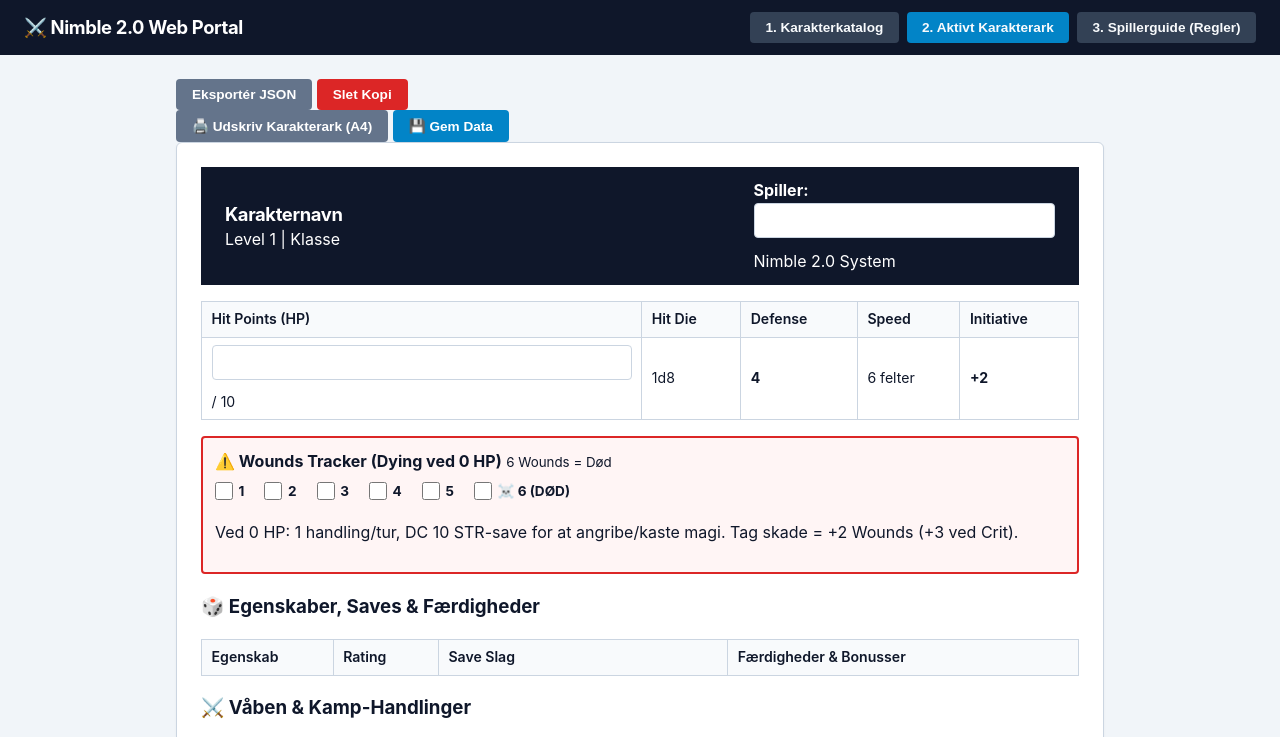
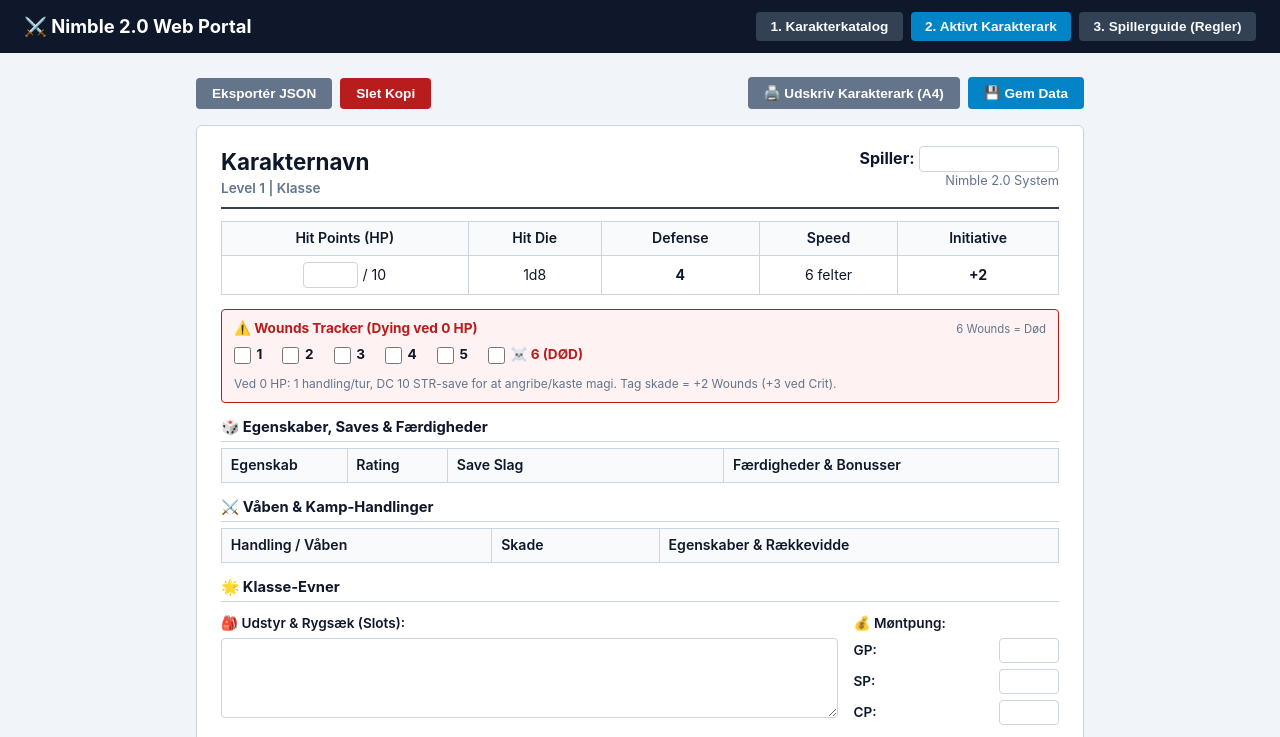
Before and after one commit to henriknielsen1/Nimble, a plain HTML site: page index.html in a window 1280 px wide. Both pictures are taken after a click on the button "2. Aktivt Karakterark". Shown: the top 737 px of the page. Drawn offline with Linux system fonts and the light colour scheme.

Commit message:
Update CSS variables and styles for improved design

```diff
--- a/style.css
+++ b/style.css
@@ -2,16 +2,19 @@
   --bg-app: #f1f5f9;
   --surface: #ffffff;
   --border: #cbd5e1;
-  --border-strong: #475569;
+  --border-strong: #334155;
   --text-main: #0f172a;
   --text-muted: #64748b;
   --primary: #0284c7;
   --primary-hover: #0369a1;
-  --danger: #dc2626;
-  --accent-tint: #f8fafc;
+  --danger: #b91c1c;
+  --accent: #f8fafc;
 }
 
-* { box-sizing: border-box; }
+* {
+  box-sizing: border-box;
+}
+
 body {
   font-family: -apple-system, BlinkMacSystemFont, "Segoe UI", Roboto, Helvetica, Arial, sans-serif;
   margin: 0;
@@ -21,7 +24,7 @@ body {
   line-height: 1.45;
 }
 
-header {
+header.no-print {
   background: #0f172a;
   color: white;
   padding: 0.75rem 1.5rem;
@@ -32,22 +35,35 @@ header {
   top: 0;
   z-index: 100;
 }
-header h1 { margin: 0; font-size: 1.15rem; font-weight: 700; letter-spacing: -0.02em; }
-.nav-tabs { display: flex; gap: 0.5rem; }
+
+header.no-print h1 {
+  margin: 0;
+  font-size: 1.15rem;
+  font-weight: 700;
+}
+
+.nav-tabs {
+  display: flex;
+  gap: 0.5rem;
+}
+
 .nav-btn {
   background: #334155;
   color: #f8fafc;
-  border: 1px solid transparent;
+  border: none;
   padding: 0.45rem 0.9rem;
   border-radius: 4px;
   cursor: pointer;
   font-size: 0.85rem;
   font-weight: 600;
 }
-.nav-btn.active { background: var(--primary); }
+
+.nav-btn.active {
+  background: var(--primary);
+}
 
 .container {
-  max-width: 960px;
+  max-width: 920px;
   margin: 1.5rem auto;
   padding: 0 1rem;
 }
@@ -56,22 +72,63 @@ header h1 { margin: 0; font-size: 1.15rem; font-weight: 700; letter-spacing: -0.
   background: var(--surface);
   border: 1px solid var(--border);
   border-radius: 6px;
-  padding: 1.5rem;
+  padding: 1.25rem 1.5rem;
   margin-bottom: 1.5rem;
   box-shadow: 0 1px 3px rgba(0,0,0,0.04);
 }
 
-label { font-weight: 600; font-size: 0.85rem; display: block; margin-bottom: 0.25rem; }
-input[type="text"], input[type="number"], select, textarea {
+.action-bar {
+  display: flex;
+  justify-content: space-between;
+  align-items: center;
+  margin-bottom: 1rem;
+}
+
+.button-group {
+  display: flex;
+  gap: 0.5rem;
+}
+
+label {
+  font-weight: 600;
+  font-size: 0.85rem;
+  display: block;
+  margin-bottom: 0.25rem;
+}
+
+input[type="text"],
+input[type="number"],
+select,
+textarea {
   width: 100%;
-  padding: 0.5rem;
+  padding: 0.45rem 0.6rem;
   border: 1px solid var(--border);
   border-radius: 4px;
   font-size: 0.9rem;
   margin-bottom: 0.75rem;
   font-family: inherit;
 }
-textarea { resize: vertical; min-height: 80px; }
+
+textarea {
+  resize: vertical;
+  min-height: 80px;
+}
+
+.inline-input {
+  width: 140px !important;
+  display: inline-block !important;
+  margin-bottom: 0 !important;
+  padding: 0.2rem 0.4rem !important;
+}
+
+.hp-input {
+  width: 55px !important;
+  display: inline-block !important;
+  text-align: center;
+  font-weight: bold;
+  margin-bottom: 0 !important;
+  padding: 0.2rem 0.3rem !important;
+}
 
 .btn {
   background: var(--primary);
@@ -83,54 +140,269 @@ textarea { resize: vertical; min-height: 80px; }
   font-weight: 600;
   font-size: 0.85rem;
 }
+
 .btn:hover { background: var(--primary-hover); }
 .btn-secondary { background: #64748b; }
 .btn-secondary:hover { background: #475569; }
 .btn-danger { background: var(--danger); }
+.btn-danger:hover { background: #991b1b; }
 
-table { width: 100%; border-collapse: collapse; margin-bottom: 1rem; font-size: 0.88rem; }
-th, td { border: 1px solid var(--border); padding: 0.45rem 0.6rem; text-align: left; }
-th { background: var(--accent-tint); font-weight: 600; }
+.data-table {
+  width: 100%;
+  border-collapse: collapse;
+  margin-bottom: 0.85rem;
+  font-size: 0.88rem;
+}
+
+.data-table th,
+.data-table td {
+  border: 1px solid var(--border);
+  padding: 0.4rem 0.55rem;
+  text-align: left;
+}
+
+.data-table th {
+  background: var(--accent);
+  font-weight: 600;
+}
+
+.text-center th,
+.text-center td {
+  text-align: center;
+}
+
+.text-muted { color: var(--text-muted); }
+.text-small { font-size: 0.8rem; }
+
+.sheet-header {
+  display: flex;
+  justify-content: space-between;
+  border-bottom: 2px solid var(--border-strong);
+  padding-bottom: 0.5rem;
+  margin-bottom: 0.5rem;
+}
+
+.sheet-header h1 {
+  margin: 0;
+  font-size: 1.4rem;
+}
+
+.sheet-meta {
+  color: var(--text-muted);
+  font-weight: 600;
+  font-size: 0.85rem;
+}
+
+.sheet-player-info {
+  text-align: right;
+}
+
+.sheet-quote {
+  font-style: italic;
+  font-size: 0.85rem;
+  margin: 0 0 0.75rem 0;
+  color: #334155;
+}
 
 .wounds-container {
-  border: 2px solid var(--danger);
+  border: 1.5px solid var(--danger);
   border-radius: 4px;
-  padding: 0.75rem;
-  margin-bottom: 1rem;
-  background: #fff5f5;
+  padding: 0.6rem 0.75rem;
+  margin-bottom: 0.85rem;
+  background: #fef2f2;
 }
-.wounds-boxes { display: flex; gap: 1.25rem; align-items: center; margin: 0.5rem 0; }
-.wound-box { display: flex; align-items: center; gap: 0.35rem; font-weight: 700; cursor: pointer; }
-.wound-box input { width: 18px; height: 18px; margin: 0; cursor: pointer; }
 
-/* PRINT SPECIFICS - A4 OPTIMERING */
+.wounds-header {
+  display: flex;
+  justify-content: space-between;
+  align-items: center;
+  color: var(--danger);
+  font-size: 0.85rem;
+}
+
+.wounds-boxes {
+  display: flex;
+  gap: 1.25rem;
+  align-items: center;
+  margin: 0.4rem 0;
+}
+
+.wound-box {
+  display: flex;
+  align-items: center;
+  gap: 0.35rem;
+  font-weight: 700;
+  cursor: pointer;
+}
+
+.wound-box input {
+  width: 17px;
+  height: 17px;
+  margin: 0;
+  cursor: pointer;
+}
+
+.wound-dead {
+  color: var(--danger);
+}
+
+.wounds-note {
+  font-size: 0.75rem;
+  color: var(--text-muted);
+  margin: 0;
+}
+
+.section-title {
+  margin: 0.75rem 0 0.35rem 0;
+  font-size: 0.92rem;
+  border-bottom: 1px solid var(--border);
+  padding-bottom: 0.2rem;
+}
+
+.features-list {
+  font-size: 0.84rem;
+  margin-bottom: 0.75rem;
+}
+
+.feature-item {
+  margin-bottom: 0.35rem;
+}
+
+.gear-currency-wrapper {
+  display: flex;
+  gap: 1rem;
+  margin-bottom: 0.75rem;
+}
+
+.gear-col { flex: 3; }
+.currency-col { flex: 1; }
+
+.currency-inputs {
+  display: flex;
+  flex-direction: column;
+  gap: 0.35rem;
+}
+
+.currency-inputs div {
+  display: flex;
+  align-items: center;
+  justify-content: space-between;
+  font-size: 0.85rem;
+  font-weight: 600;
+}
+
+.currency-inputs input {
+  width: 60px;
+  margin-bottom: 0;
+  padding: 0.2rem 0.4rem;
+}
+
+.rules-main-title {
+  margin-top: 0;
+  font-size: 1.35rem;
+  border-bottom: 2px solid var(--border-strong);
+  padding-bottom: 0.5rem;
+}
+
+.rules-box {
+  background: var(--accent);
+  border-left: 3px solid var(--primary);
+  padding: 0.5rem 0.75rem;
+  margin: 0.5rem 0;
+  font-size: 0.85rem;
+}
+
+/* Print Mirror skjult på skærm */
+.print-mirror {
+  display: none;
+}
+
+/* ===================================================
+   A4 PRINT STYLESHEET
+   =================================================== */
 @page {
   size: A4 portrait;
-  margin: 10mm;
+  margin: 8mm 10mm;
 }
 
 @media print {
-  body { background: white !important; color: black !important; font-size: 9.5pt; }
-  header, .no-print { display: none !important; }
-  .container { max-width: 100% !important; margin: 0 !important; padding: 0 !important; }
+  body {
+    background: white !important;
+    color: black !important;
+    font-size: 9pt;
+  }
+
+  .no-print {
+    display: none !important;
+  }
+
+  .container {
+    max-width: 100% !important;
+    margin: 0 !important;
+    padding: 0 !important;
+  }
+
   .panel {
-    border: 1px solid #64748b !important;
+    border: 1px solid #475569 !important;
     box-shadow: none !important;
-    padding: 0 !important;
+    padding: 0.8rem !important;
     margin-bottom: 0 !important;
   }
-  .print-page { page-break-after: always; break-after: page; }
-  .print-page:last-child { page-break-after: auto; }
-  .avoid-break { page-break-inside: avoid; break-inside: avoid; }
 
-  input, textarea {
+  .print-page {
+    page-break-after: always;
+    break-after: page;
+  }
+
+  .print-page:last-child {
+    page-break-after: auto;
+  }
+
+  .avoid-break {
+    page-break-inside: avoid;
+    break-inside: avoid;
+  }
+
+  /* Skjul browser controls under print */
+  .screen-only {
+    display: none !important;
+  }
+
+  /* Aktiver fuld tekstblok i stedet for afskåret textarea */
+  .print-mirror {
+    display: block !important;
+    white-space: pre-wrap !important;
+    word-break: break-word !important;
+    font-size: 8.5pt !important;
+    line-height: 1.35 !important;
+    border: 1px solid #94a3b8 !important;
+    padding: 0.35rem 0.5rem !important;
+    border-radius: 3px !important;
+    min-height: 40px !important;
+    background: transparent !important;
+    color: black !important;
+  }
+
+  input, select {
     border: none !important;
     background: transparent !important;
     padding: 0 !important;
-    margin: 0 !important;
     font-size: inherit !important;
     color: black !important;
   }
-  th { background: #f1f5f9 !important; -webkit-print-color-adjust: exact; print-color-adjust: exact; }
-  .wounds-container { background: transparent !important; border: 1.5px solid black !important; }
+
+  .data-table th {
+    background: #e2e8f0 !important;
+    -webkit-print-color-adjust: exact;
+    print-color-adjust: exact;
+  }
+
+  .wounds-container {
+    background: transparent !important;
+    border: 1.5px solid black !important;
+  }
+
+  .wounds-header, .wound-dead {
+    color: black !important;
+  }
 }
```
